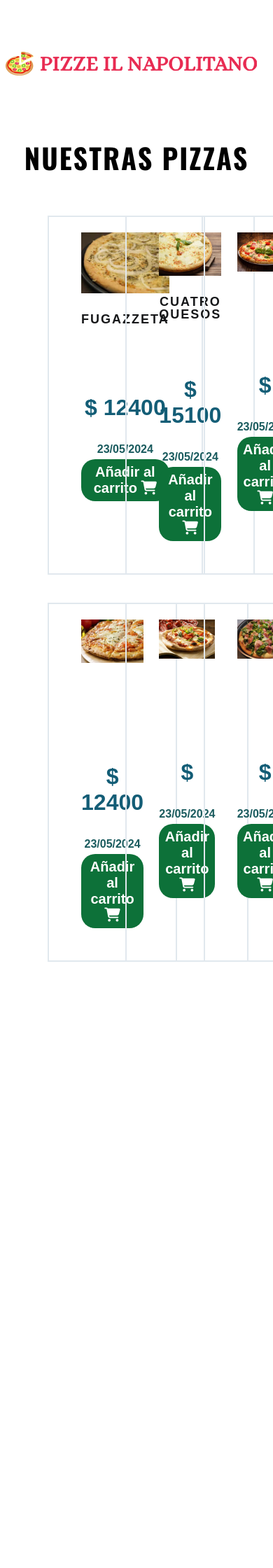
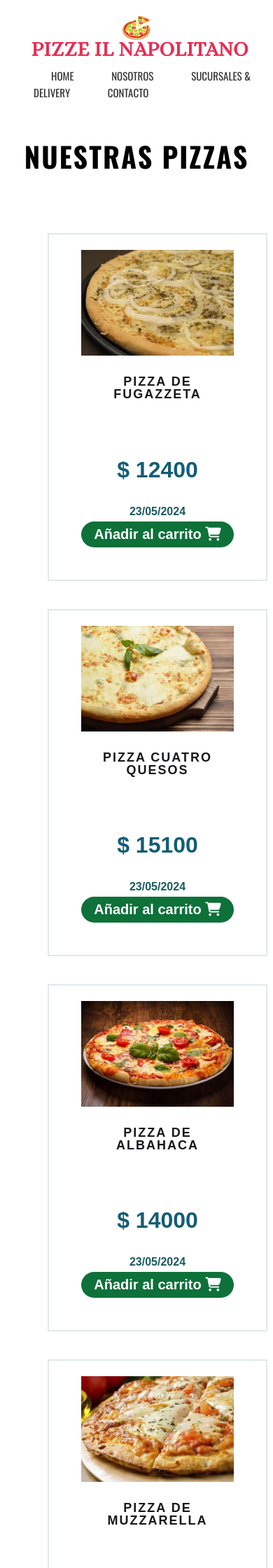
Before and after one commit to valendrd/Project-Pizzeria, a PHP site: page / in a window 390 px wide; the page is wider, and only the part inside the window is pictured. Shown: the top 2240 px of that part at 70% size. Before the commit the page ends 1374 px from the top of that part, so only its background shows below. Run offline with PHP 8.4, Linux system fonts and the light colour scheme.

Commit message:
Imagenes responsivas y nuevo añadido de pizza

```diff
--- a/css/styles.css
+++ b/css/styles.css
@@ -1,3 +1,7 @@
+:root {
+  --color-nav: #333;
+}
+
 body {
   background-color: #fff;
   font-size: 16px;
@@ -33,7 +37,7 @@ ul li {
 nav ul li a {
   font-size: 0.9375rem;
   padding: 0.9375rem;
-  color: #333333;
+  color: var(--color-nav);
   text-decoration: none;
 }
 
@@ -126,3 +130,45 @@ nav ul li a:hover {
   color: #fff;
   font-family: "Work Sans", sans-serif;
 }
+
+footer {
+  display: flex;
+  justify-content: center;
+  font-size: 1rem;
+  font-family: "Oswald", sans-serif;
+  font-weight: bold;
+}
+
+#social {
+  display: flex;
+  justify-content: center;
+}
+
+#social i {
+  margin-right: 1rem;
+  font-size: 1.2rem;
+  color: var(--color-nav);
+}
+
+@media (max-width: 960px) {
+  #header-container {
+    flex-direction: column;
+  }
+  .gallery {
+    flex-direction: column;
+    margin-top: 60px;
+  }
+  .gallery li {
+    width: 100%;
+    justify-content: center;
+  }
+  #header-container #logo {
+    display: flex;
+    flex-direction: column;
+  }
+  .img-jpg{
+    width: 100%; /* Imagenes responsivas */
+    max-width: 100%; /* Imagenes responsivas */
+    height:auto;
+  }
+}
--- a/index.html
+++ b/index.html
@@ -28,7 +28,7 @@
                 <ul>
                     <li><a href="#">HOME</a></li>
                     <li><a href="#">NOSOTROS</a></li>
-                    <li><a href="#">SUCURSALES &DELIVERY</a></li>
+                    <li><a href="#">SUCURSALES & DELIVERY</a></li>
                     <li><a href="#">CONTACTO</a></li>
                 </ul>
             </nav>
@@ -40,9 +40,9 @@
         <ul class="gallery">
             <li>
                 <div class="box">
-                    <figure><img src="img/fugazzeta_cleanup.jpg" alt="fugazzeta">
+                    <figure><img src="img/fugazzeta_cleanup.jpg" class="img-jpg" alt="fugazzeta">
                         <figcaption>
-                            <h3>Fugazzeta</h3>
+                            <h3>Pizza de Fugazzeta</h3>
                             <p>$ 12400</p>
                             <time>23/05/2024</time>
                         </figcaption>
@@ -54,9 +54,9 @@
             </li>
             <li>
                 <div class="box">
-                    <figure><img src="img/pizza-4-quesos.jpg" alt="4-quesos">
+                    <figure><img src="img/pizza-4-quesos.jpg" class="img-jpg" alt="4-quesos">
                         <figcaption>
-                            <h3>Cuatro Quesos</h3>
+                            <h3>Pizza Cuatro Quesos</h3>
                             <p>$ 15100</p>
                             <time>23/05/2024</time>
                         </figcaption>
@@ -68,10 +68,10 @@
             </li>
             <li>
                 <div class="box">
-                    <figure><img src="img/pizza-de-albahaca.jpg" alt="">
+                    <figure><img src="img/pizza-de-albahaca.jpg" class="img-jpg" alt="albahaca">
                         <figcaption>
-                            <h3></h3>
-                            <p>$ </p>
+                            <h3>Pizza de Albahaca</h3>
+                            <p>$ 14000</p>
                             <time>23/05/2024</time>
                         </figcaption>
                         <button class="button" value="3">
@@ -82,10 +82,10 @@
             </li>
             <li>
                 <div class="box">
-                    <figure><img src="img/pizza-muzzarella.jpg" alt="">
+                    <figure><img src="img/pizza-muzzarella.jpg" class="img-jpg" alt="muzarella">
                         <figcaption>
-                            <h3></h3>
-                            <p>$ 12400</p>
+                            <h3>Pizza de Muzzarella</h3>
+                            <p>$ 11000</p>
                             <time>23/05/2024</time>
                         </figcaption>
                         <button class="button" value="4">
@@ -96,10 +96,10 @@
             </li>
             <li>
                 <div class="box">
-                    <figure><img src="img/pizza-napolitana.jpg" alt="">
+                    <figure><img src="img/pizza-napolitana.jpg" class="img-jpg" alt="napolitana">
                         <figcaption>
-                            <h3></h3>
-                            <p>$ </p>
+                            <h3>Pizza Napolitana</h3>
+                            <p>$ 11900</p>
                             <time>23/05/2024</time>
                         </figcaption>
                         <button class="button" value="5">
@@ -110,10 +110,10 @@
             </li>
             <li>
                 <div class="box">
-                    <figure><img src="img/pizza-rucula-y-jamon-crudo.jpg" alt="">
+                    <figure><img src="img/pizza-rucula-y-jamon-crudo.jpg" class="img-jpg" alt="rucula">
                         <figcaption>
-                            <h3></h3>
-                            <p>$ </p>
+                            <h3>Pizza de Rucula y Jamon crudo</h3>
+                            <p>$ 16000</p>
                             <time>23/05/2024</time>
                         </figcaption>
                         <button class="button" value="6">
@@ -122,10 +122,30 @@
                     </figure>
                 </div>
             </li>
+            <li>
+                <div class="box">
+                    <figure><img src="img/pizza-especial-de-jamon (1).jpg" class="img-jpg" alt="esp-jamon">
+                        <figcaption>
+                            <h3>Pizza Especial de Jamon</h3>
+                            <p>$ 15000</p>
+                            <time>26/0562024</time>
+                        </figcaption>
+                        <button class="button" value="7">
+                            Añadir al carrito <i class="fa-solid fa-cart-shopping"></i>
+                        </button>
+                    </figure>
+                </div>
+            </li>
         </ul>
     </div>
-
-
+    <footer>
+        <p>Copyright &copy; <script> document.write(new Date().getFullYear()); </script> Todos los derechos reservados</p>
+    </footer>
+    <nav id="social">
+        <a href="#"><i class="fa-brands fa-twitter"></i></a>
+        <a href="#"><i class="fa-brands fa-facebook"></i></a>
+        <a href="#"><i class="fa-brands fa-square-instagram"></i></a>
+    </nav>
 
 
 
```
Also changed, not shown: img/pizza-especial-de-jamon (1).jpg (added).
